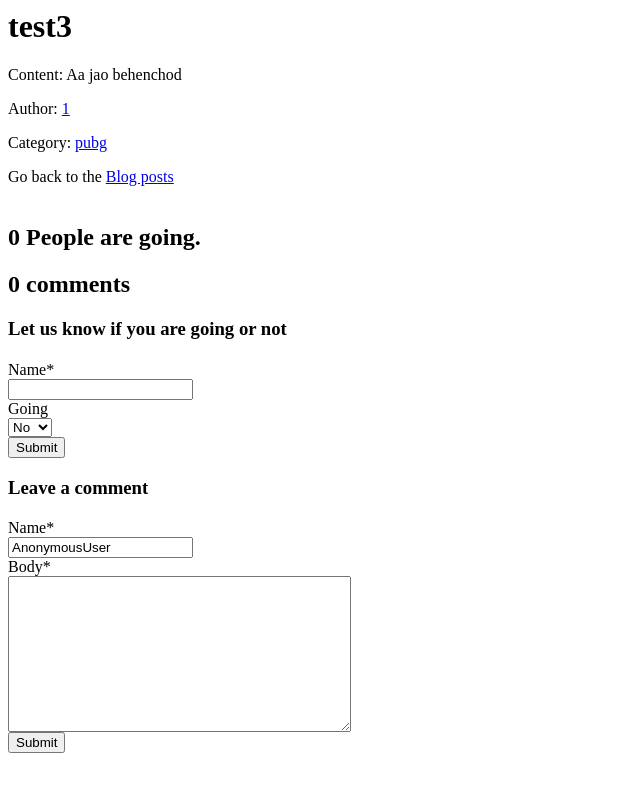
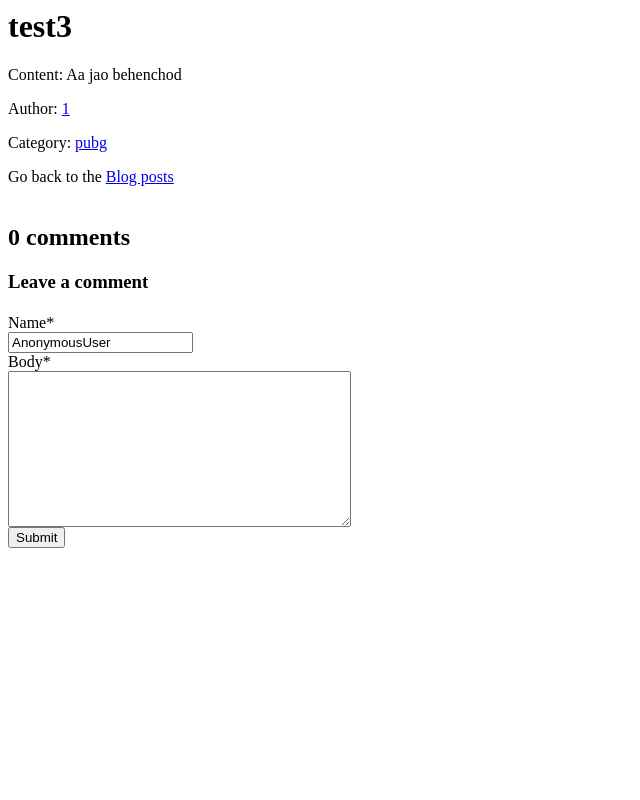
Before and after one commit to utkarsh-dubey/ProjectY, a Django app: a page that uses Templates/posts-detail-view.html in a window 1280 px wide. Shown: the whole page, without its empty margins (0-640 px from the left). Run offline with Django 3.2, Linux system fonts and the light colour scheme; data comes from the database, SQL or seed files in the repository; data that the repository does not hold is empty; some libraries are stand-ins or nearby versions.

Commit message:
Revert "Merge branch 'master' of https://github.com/utkarsh-dubey/ProjectY"
This reverts commit ad6b0f8b9e8d0056076d59f411c03e72d39d096a, reversing
changes made to 90aa277d007557465aee9cb2dec5503bcc0c029f.

```diff
--- a/Templates/base.html
+++ b/Templates/base.html
@@ -216,7 +216,6 @@
       <span class="navbar-toggler-icon"></span>
     </button>
   </nav>
-  {% if user.is_authenticated %}
   <div id="mySidebar" class="sidenav">
     <a href="javascript:void(0)" class="closebtn" onclick="closeNav()">&times;</a>
     <a href="basketball">Basketball</a>
@@ -232,7 +231,6 @@
     <a href="uno">Uno!</a>
     <a href="others">Others</a>
   </div>
-  {% endif %}
   <div class="page-header">
     <div id="main">
       <button class="openbtn" onclick="openNav()">☰</button>
--- a/Templates/posts-detail-view.html
+++ b/Templates/posts-detail-view.html
@@ -13,19 +13,6 @@
 <p>Author: <a href="/user/profile/{{post.author}}">{{ post.user }}</a></p>
 <p>Category: <a href="/{{post.category}}"> {{ post.category }}</a></p>
 Go back to the <a href="/posts/">Blog posts </a><br><br>
-
-
-
-
-<div class="col-md-8 card mb-4  mt-3 ">
-  <div class="card-body">
-
-  </div>
-    <h2>{{ goings.count }} People are going.</h2>
-
-
-  </div>
-</div>
 
 
 
@@ -49,24 +36,12 @@ Go back to the <a href="/posts/">Blog posts </a><br><br>
       </div>
     </div>
     <div class="col-md-8 card mb-4  mt-3 ">
-     <div class="card-body">
-      {% if new_goings %}
-      <div class="alert alert-success" role="alert">
-         Your response was updated
-      </div>
-      {% else %}
-      <h3>Let us know if you are going or not</h3>
-      <form method="post" style="margin-top: 1.3em;">
-         <form method="post" style="margin-top: 1.3em;">
-         {{ going_form | crispy }}
-        {% csrf_token %}
-        <button type="submit" class="btn btn-primary  btn-lg">Submit</button>
-      </form>
-      {% endif %}
-     </div>
-  </div>
-    <div class="col-md-8 card mb-4  mt-3 ">
       <div class="card-body">
+        {% if new_comment %}
+        <div class="alert alert-success" role="alert">
+          Your comment has been commented
+        </div>
+        {% else %}
         <h3>Leave a comment</h3>
         <form method="post" style="margin-top: 1.3em;">
             <form method="post" style="margin-top: 1.3em;">
@@ -79,6 +54,7 @@ Go back to the <a href="/posts/">Blog posts </a><br><br>
           {% csrf_token %}
           <button type="submit" class="btn btn-primary  btn-lg">Submit</button>
         </form>
+        {% endif %}
       </div>
     </div>
   </div>
--- a/app1/forms.py
+++ b/app1/forms.py
@@ -1,5 +1,5 @@
 from django import forms
-from .models import Post,Comment,Going
+from .models import Post,Comment
 from django.core.files.images import get_image_dimensions
 from django import forms
 from app1.models import Profile
@@ -57,17 +57,3 @@ class ProfileUpdateForm(forms.ModelForm):
     class Meta:
         model = Profile
         fields =  ['image', 'bio', 'location']
-
-TRUE_FALSE_CHOICES = (
-    (True, 'Yes'),
-    (False, 'No')
-)
-
-class Goingform(forms.ModelForm):
-
-    class Meta:
-        model = Going
-        fields = ('name','going')
-        widgets = {
-            'going': forms.Select(choices=TRUE_FALSE_CHOICES)
-        }
--- a/app1/models.py
+++ b/app1/models.py
@@ -12,6 +12,7 @@ from django.dispatch import receiver
 
 class Profile(models.Model):
     user = models.OneToOneField(User, on_delete=models.CASCADE)
+    url = models.SlugField(max_length=100, unique=False, blank=True, editable=False)
     image = models.ImageField(default='default.jpeg', upload_to='profile_pics')
     bio = models.TextField(max_length=500, blank=True)
     location = models.CharField(max_length=30, blank=True, null=True)
@@ -67,14 +68,3 @@ class Comment(models.Model):
 
     def __str__(self):
         return 'Comment {} by {}'.format(self.body, self.name)
-
-class Going(models.Model):
-    post = models.ForeignKey(Post,on_delete=models.CASCADE,related_name='goings')
-    name = models.CharField(max_length=80)
-    going= models.BooleanField(default=False)
-    active = models.BooleanField(default=True)
-
-
-
-    def __str__(self):
-        return ''.format(self.name)
--- a/app1/views.py
+++ b/app1/views.py
@@ -5,20 +5,19 @@ from django.contrib.auth.decorators import login_required
 from django.shortcuts import render, get_object_or_404,redirect
 from .models import Post
 from app1.forms import SignUpForm
-from .forms import PostForm,CommentForm,Goingform,UserUpdateForm,ProfileUpdateForm
+from django.urls import reverse
+from .forms import PostForm, UserUpdateForm, ProfileUpdateForm, PostForm,CommentForm
 from django.http import HttpResponseRedirect
-
+from django.contrib import messages
 
 #create view
 @login_required(login_url='/accounts/login/')
 def posts_create_view(request):
-    print(request.user.username)
-    form= PostForm(request.POST or None,initial={'user':request.user.username })
+    form= PostForm(request.POST or None)
 
 
     if request.method == "POST":
         if form.is_valid():
-
             form.save()
         return HttpResponseRedirect("/posts/")
 
@@ -50,15 +49,21 @@ def posts_list_view(request):
 
     return render(request, 'posts-list-view.html', context)
 
+@login_required(login_url='/accounts/login/')
 def basketball_view(request):
 
+    display = []
     allposts= Post.objects.all()
+    for post in allposts:
+        if post.category=="basketball":
+            display.append(post)
 
-    context= {'allposts': allposts,
+    context= {"allposts": display,
               }
 
     return render(request, 'basketball.html', context)
 
+@login_required(login_url='/accounts/login/')
 def pubg_view(request):
 
     display = []
@@ -72,6 +77,7 @@ def pubg_view(request):
 
     return render(request, 'pubg.html', context)
 
+@login_required(login_url='/accounts/login/')
 def cod_view(request):
 
     display = []
@@ -85,6 +91,7 @@ def cod_view(request):
 
     return render(request, 'callofduty.html', context)
 
+@login_required(login_url='/accounts/login/')
 def cricket_view(request):
 
     display = []
@@ -98,6 +105,7 @@ def cricket_view(request):
 
     return render(request, 'cricket.html', context)
 
+@login_required(login_url='/accounts/login/')
 def football_view(request):
 
     display = []
@@ -111,6 +119,7 @@ def football_view(request):
 
     return render(request, 'football.html', context)
 
+@login_required(login_url='/accounts/login/')
 def fifa_view(request):
 
     display = []
@@ -124,6 +133,7 @@ def fifa_view(request):
 
     return render(request, 'fifa.html', context)
 
+@login_required(login_url='/accounts/login/')
 def nba_view(request):
 
     display = []
@@ -137,6 +147,7 @@ def nba_view(request):
 
     return render(request, 'nba.html', context)
 
+@login_required(login_url='/accounts/login/')
 def skribbl_view(request):
 
     display = []
@@ -150,6 +161,7 @@ def skribbl_view(request):
 
     return render(request, 'skribbl.html', context)
 
+@login_required(login_url='/accounts/login/')
 def ludo_view(request):
 
     display = []
@@ -163,6 +175,7 @@ def ludo_view(request):
 
     return render(request, 'ludo.html', context)
 
+@login_required(login_url='/accounts/login/')
 def fortnite_view(request):
 
     display = []
@@ -176,6 +189,7 @@ def fortnite_view(request):
 
     return render(request, 'fortnite.html', context)
 
+@login_required(login_url='/accounts/login/')
 def uno_view(request):
 
     display = []
@@ -189,6 +203,7 @@ def uno_view(request):
 
     return render(request, 'uno.html', context)
 
+@login_required(login_url='/accounts/login/')
 def others_view(request):
 
     display = []
@@ -205,38 +220,11 @@ def others_view(request):
 def posts_detail_view(request, url=None):
 
     post= get_object_or_404(Post, url=url)
-    goings= post.goings.filter(active=True)
-    impcheck=True
-    for i in goings:
 
-        if i.name==request.user.username:
-
-            impcheck=False
-            break
-
-    new_goings=None
     comments = post.comments.filter(active=True)
     new_comment = None
     if request.method == 'POST':
-
         comment_form = CommentForm(data=request.POST)
-        if impcheck:
-
-            going_form = Goingform(data=request.POST)
-            if going_form.is_valid():
-                if request.POST.get('going',False)!='False':
-
-                    new_goings=going_form.save(commit=False)
-                    new_goings.post=post
-                    new_goings.save()
-                else:
-                    pass
-        else:
-
-            going_form=[]
-            new_goings=True
-
-
         if comment_form.is_valid():
 
             new_comment = comment_form.save(commit=False)
@@ -246,17 +234,13 @@ def posts_detail_view(request, url=None):
             return HttpResponseRedirect(urls)
     else:
         comment_form = CommentForm()
-        if not impcheck:
-            new_goings=True
-            going_form=[]
-        else:
-            going_form=Goingform()
 
 
     context= {'post': post,
               }
 
-    return render(request, 'posts-detail-view.html', {'post': post,'comments': comments,'new_comment': new_comment,'comment_form': comment_form,'goings':goings,'new_goings':new_goings,'going_form':going_form})
+    return render(request, 'posts-detail-view.html', {'post': post,'comments': comments,'new_comment': new_comment,'comment_form': comment_form})
+
 
 def index(request):
     return render(request,'index.html')
```
Also changed, not shown: app1/migrations/0014_auto_20200723_0240.py (deleted).
